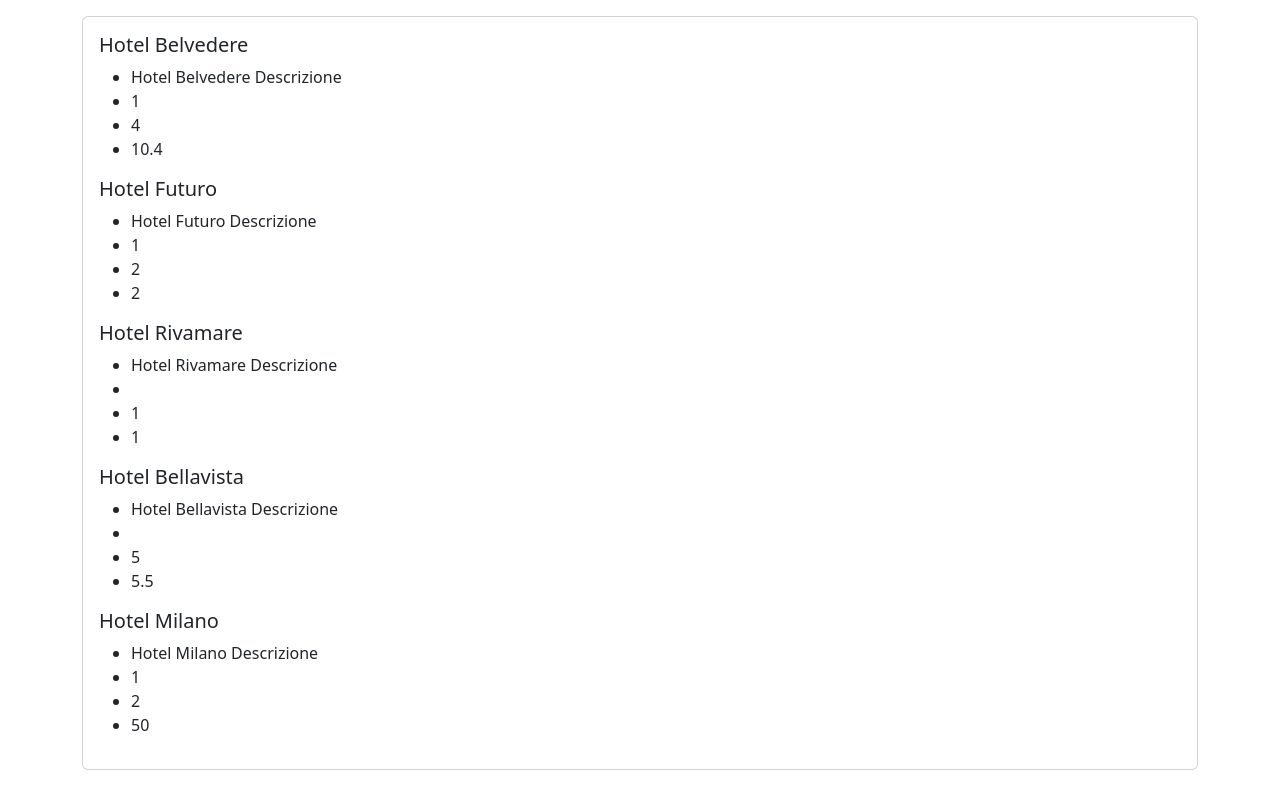
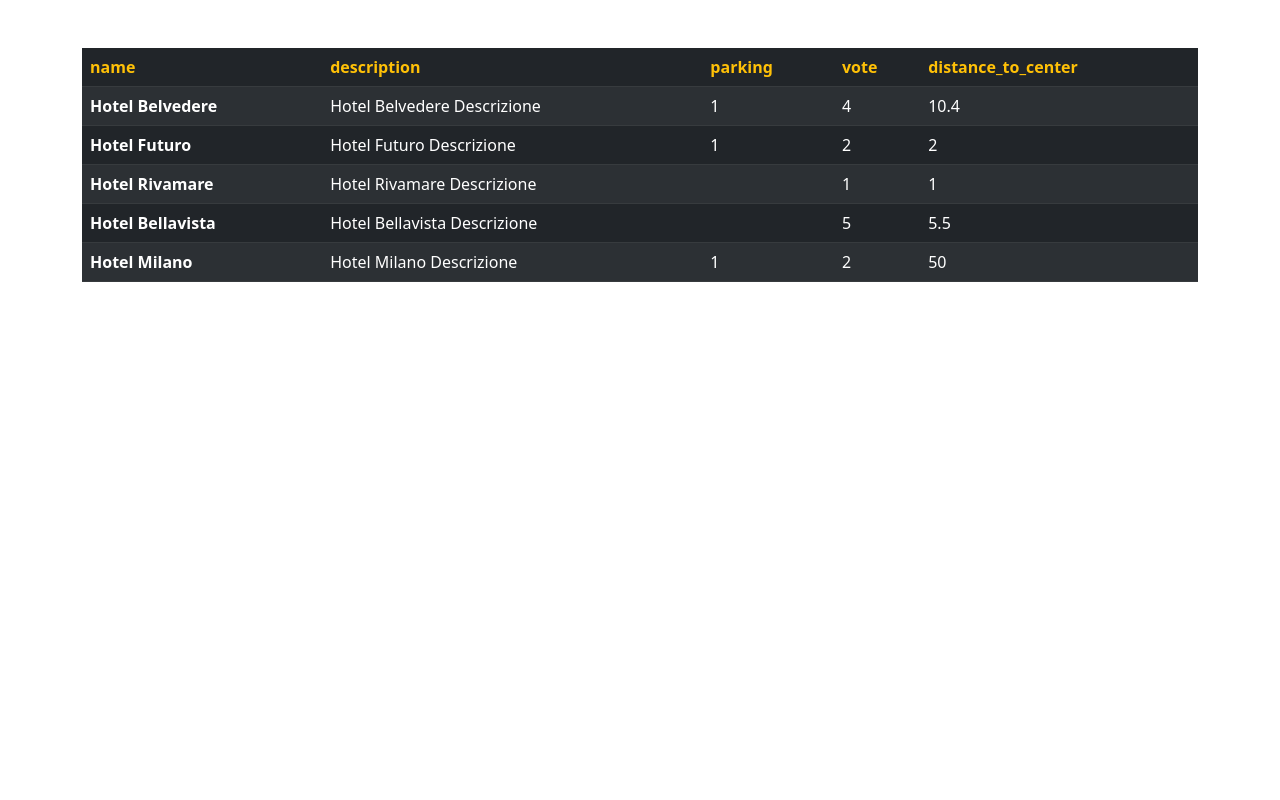
Before and after one commit to Francesco-Iannuzzi/php-hotel, a PHP site: page / in a window 1280 px wide. Run offline with PHP 8.4, Linux system fonts and the light colour scheme.

Commit message:
add table

```diff
--- a/index.php
+++ b/index.php
@@ -65,17 +65,17 @@ echo '<pre>';
 
 // var_dump($hotels);
 
-// foreach ($hotels as $hotel) {
-//     // var_dump($hotel['name']);
-//     // var_dump($hotel['description']);
-//     // var_dump($hotel['parking']);
-//     // var_dump($hotel['vote']);
-//     // var_dump($hotel['distance_to_center']);
-//     foreach ($hotel as $key => $value) {
-//         var_dump($key);
-//         var_dump($value);
-//     }
-// };
+foreach ($hotels as $hotel) {
+    // var_dump($hotel['name']);
+    // var_dump($hotel['description']);
+    // var_dump($hotel['parking']);
+    // var_dump($hotel['vote']);
+    // var_dump($hotel['distance_to_center']);
+    // foreach ($hotel as $key => $value) {
+    //     // var_dump($key);
+    //     // var_dump($value);
+    // }
+};
 
 echo '</pre>';
 ?>
@@ -95,18 +95,27 @@ echo '</pre>';
 <body>
 
     <div class="container">
-        <div class="card p-3">
-            <?php foreach ($hotels as $hotel) :  ?>
-                <h5><?= $hotel['name'] ?></h5>
-                <ul>
-                    <li> <?= $hotel['description'] ?></li>
-                    <li> <?= $hotel['parking'] ?></li>
-                    <li> <?= $hotel['vote'] ?></li>
-                    <li> <?= $hotel['distance_to_center'] ?></li>
-                </ul>
+        <table class="table table-dark table-striped mt-5">
+            <thead>
+                <tr>
+                    <?php foreach ($hotel as $key => $value) :  ?>
+                        <th class="text-warning" scope="col"><?= $key ?></th>
+                    <?php endforeach; ?>
+                </tr>
+            </thead>
+            <tbody>
+                <?php foreach ($hotels as $hotel) :  ?>
+                    <tr>
+                        <th scope="row"><?= $hotel['name'] ?></th>
+                        <td><?= $hotel['description'] ?> </td>
+                        <td><?= $hotel['parking'] ?> </td>
+                        <td><?= $hotel['vote'] ?> </td>
+                        <td><?= $hotel['distance_to_center'] ?> </td>
+                    </tr>
+                <?php endforeach; ?>
+            </tbody>
 
-            <?php endforeach; ?>
-        </div>
+        </table>
     </div>
 
 
```
